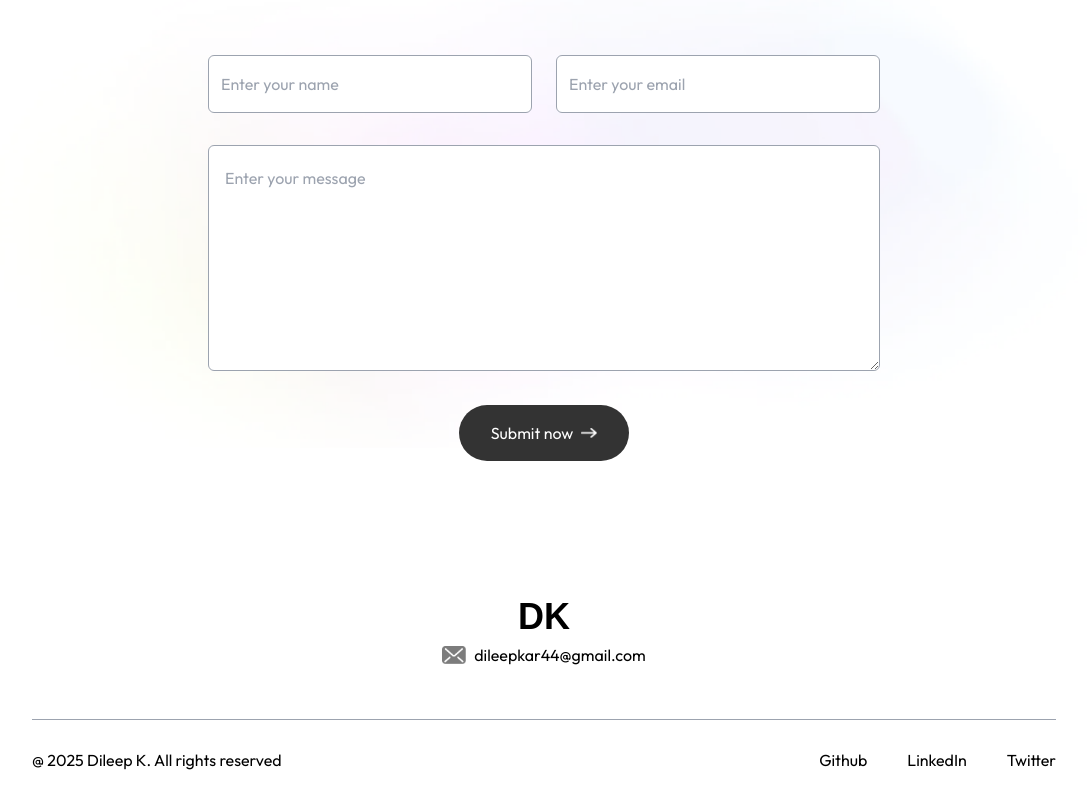
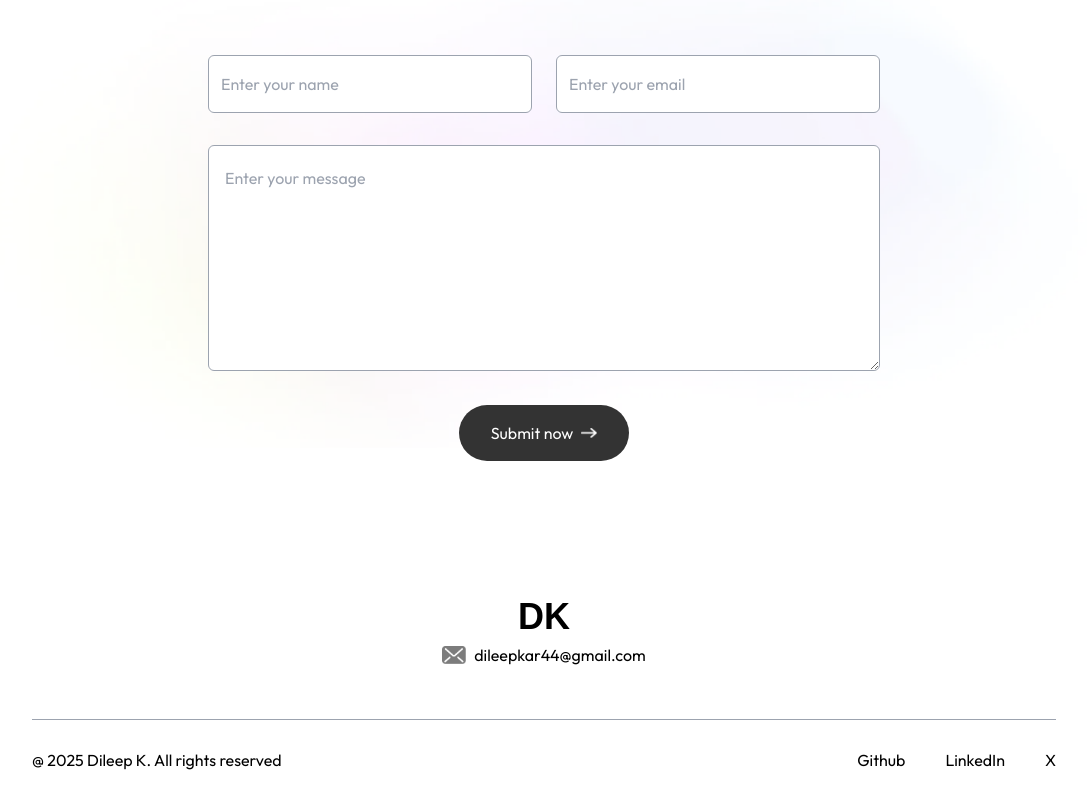
Before and after one commit to dileepkar44/portfolio, a Next.js app: page / in a window 1280 px wide. Shown: the part 3258-4058 px from the top of the page, without its empty margins (96-1183 px from the left). Built offline with nearby package versions, Linux system fonts and the light colour scheme; a web font is replaced by a local one.

Commit message:
Update Footer.jsx

```diff
--- a/app/components/Footer.jsx
+++ b/app/components/Footer.jsx
@@ -19,7 +19,7 @@ const Footer = ({isDarkMode}) => {
     <ul className='flex items-center gap-10 justify-between mt-4 sm:mt-0'>
         <li><a target='_blank' href="https://github.com/dileepkar44">Github</a></li>
         <li><a target='_blank' href="https://www.linkedin.com/in/dileep-k-012431258/">LinkedIn</a></li>
-        <li><a target='_blank' href="https://github.com/dileepkar44">Twitter</a></li>
+        <li><a target='_blank' href="https://github.com/dileepkar44">X</a></li>
     </ul>
 </div>
 
```
